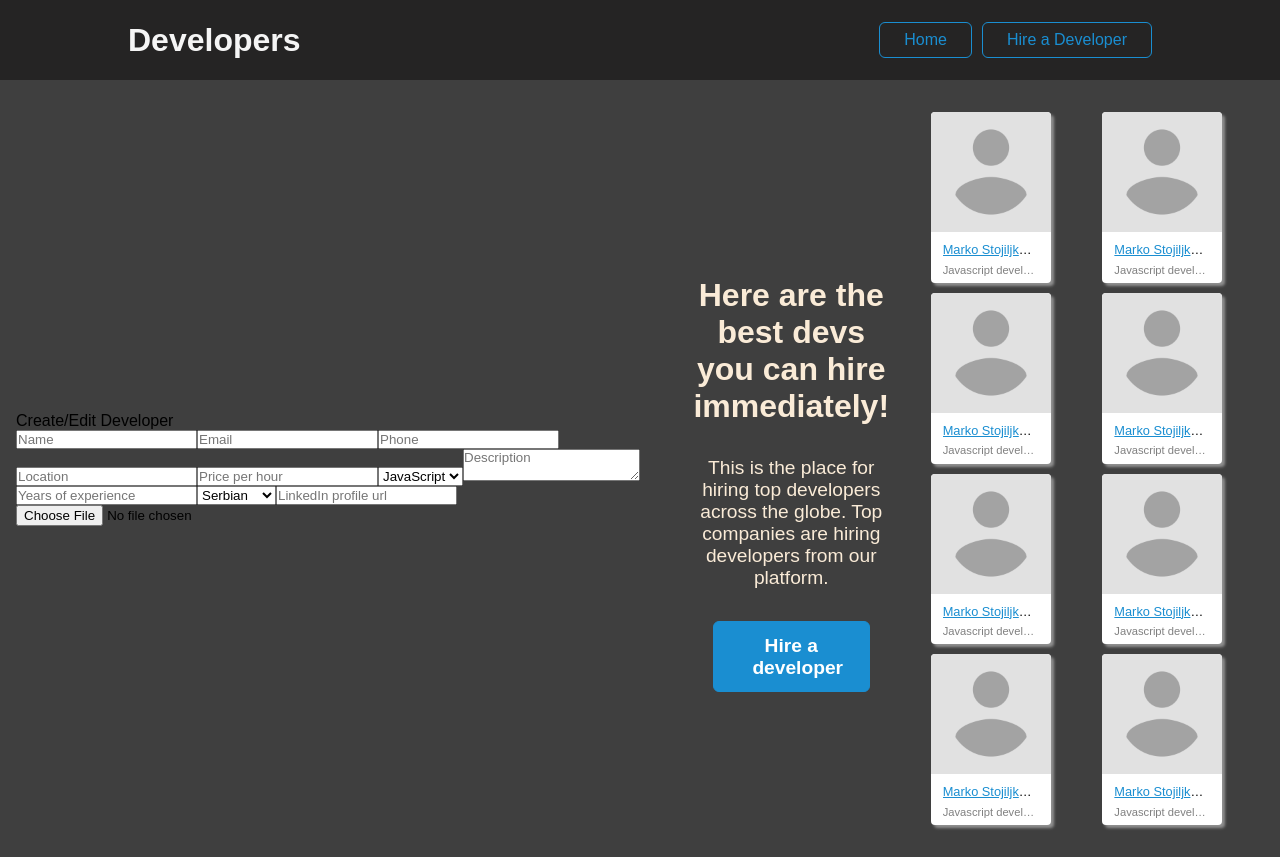
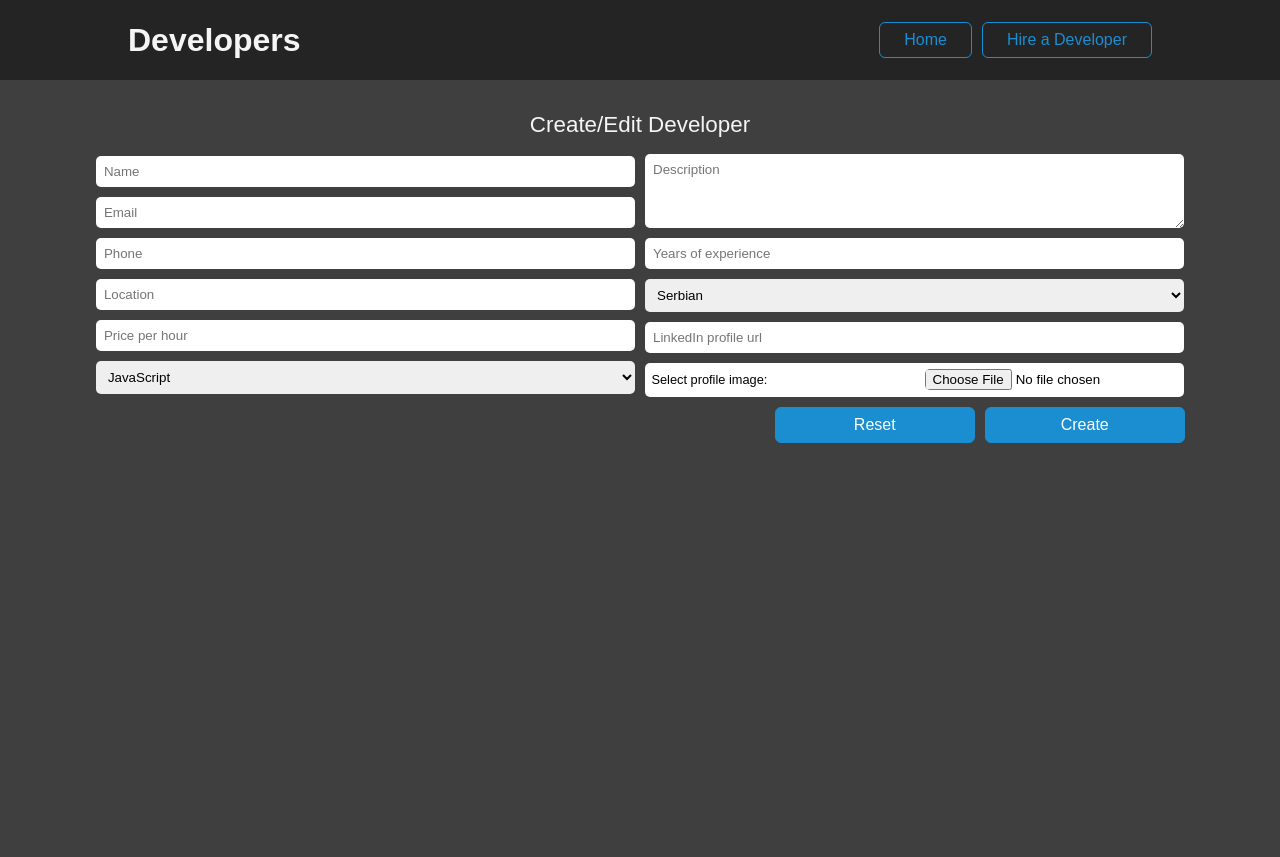
Before and after one commit to stojiljkovicmarko/dev-hiring, a React (Create React App) app: page / in a window 1280 px wide. After the commit the page ends 800 px from the top, so only its background shows below. Built offline with nearby package versions, Linux system fonts and the light colour scheme.

Commit message:
done with form styling, started form data validation with a custom hook

```diff
--- a/src/App.css
+++ b/src/App.css
@@ -14,14 +14,14 @@ button {
   cursor: pointer;
   padding: 0.5rem 1.5rem;
   border-radius: 6px;
-  background-color: transparent;
-  color: #1a8ed1;
+  background-color: #1a8ed1;
+  color: white;
   border: 1px solid #1a8ed1;
 }
 
 button:hover,
 button:active {
-  background-color: #1ac5d1;
-  border-color: #1ac5d1;
+  background-color: #126596;
+  border-color: #126596;
   color: white;
 }
--- a/src/components/Developer/DeveloperForm.js
+++ b/src/components/Developer/DeveloperForm.js
@@ -1,18 +1,79 @@
+import useInput from "../../hooks/useInput";
 import classes from "./DeveloperForm.module.css";
 
-const DeveloperForm = () => {
+const DeveloperForm = (props) => {
+  const {
+    value: nameValue,
+    hasError: nameInputHasError,
+    valueChangeHandler: nameChangeHandler,
+    valueInputBlurHandler: nameInputBlurHandler,
+    reset: resetName,
+  } = useInput((value) => value.trim() !== "");
 
-    return(
-        <div>
-            <div>
+  let emailRegex = new RegExp("[a-z0-9]+@[a-z]+.[a-z]{2,3}");
+
+  const {
+    value: emailValue,
+    hasError: emailInputHasError,
+    valueChangeHandler: emailChangeHandler,
+    valueInputBlurHandler: emailInputBlurHandler,
+    reset: resetEmail,
+  } = useInput((value) => emailRegex.test(value));
+
+  let formIsValid = false;
+
+  if (!nameInputHasError && !emailInputHasError) {
+    formIsValid = true;
+  }
+
+  const resetForm = () => {
+    resetName();
+    resetEmail();
+  };
+
+  const formSubmitHandler = (event) => {
+    event.preventDefault();
+
+    if (!nameValue || !emailValue) {
+      return;
+    }
+
+    resetForm();
+    //ovde cemo dispatch za notifikaciju
+  };
+
+  const inputClasses = (inputFieldHasError) => {
+    return !inputFieldHasError ? "" : classes.invalid;
+  };
+
+  console.log(formIsValid);
+
+  return (
+    <div className={classes["form-container"]}>
+      <div className={classes.heading}>
         <p>Create/Edit Developer</p>
       </div>
-            <form>
-                <input type="text" placeholder="Name" />
-                <input type="email" placeholder="Email" />
+      <form onSubmit={formSubmitHandler}>
+        <div>
+          <input
+            type="text"
+            className={inputClasses(nameInputHasError)}
+            value={nameValue}
+            onChange={nameChangeHandler}
+            onBlur={nameInputBlurHandler}
+            placeholder="Name"
+          />
+          <input
+            type="email"
+            className={inputClasses(emailInputHasError)}
+            value={emailValue}
+            onChange={emailChangeHandler}
+            onBlur={emailInputBlurHandler}
+            placeholder="Email"
+          />
           <input type="text" placeholder="Phone" />
           <input type="text" placeholder="Location" />
-                <input type="number" placeholder="Price per hour" />
+          <input type="number" placeholder="Price per hour" min="0" />
           <select name="technology">
             <option value="JavaScript">JavaScript</option>
             <option value="Java">Java</option>
@@ -21,8 +82,10 @@ const DeveloperForm = () => {
             <option value="Python">Python</option>
             <option value="PHP">PHP</option>
           </select>
+        </div>
+        <div>
           <textarea value="" placeholder="Description" />
-                <input type="number" placeholder="Years of experience" />
+          <input type="number" placeholder="Years of experience" min="0" />
           <select name="language">
             <option value="Serbian">Serbian</option>
             <option value="English">English</option>
@@ -30,11 +93,25 @@ const DeveloperForm = () => {
           </select>
           <input type="text" placeholder="LinkedIn profile url" />
 
-                {/* HERE IS THE PIC IMPORT */}
-                <input type="file" placeholder="Name" />
+          <div className={classes["image-container"]}>
+            <label htmlFor="img">Select profile image: </label>
+            <input
+              type="file"
+              name="img"
+              placeholder="Name"
+              accept="image/png, image/jpg"
+            />
+          </div>
+        </div>
+        <div className={classes["form-actions"]}>
+          <button type="submit">Reset</button>
+          <button type="submit" disabled={!formIsValid}>
+            Create
+          </button>
+        </div>
       </form>
     </div>
   );
-}
+};
 
 export default DeveloperForm;
--- a/src/components/Developer/DeveloperForm.module.css
+++ b/src/components/Developer/DeveloperForm.module.css
@@ -0,0 +1,119 @@
+.form-container {
+  width: 90%;
+  margin: 0 auto;
+  display: flex;
+  flex-direction: column;
+  justify-content: center;
+  align-items: center;
+}
+
+.heading {
+  font-size: 1.4rem;
+  margin-bottom: 1rem;
+  color: whitesmoke;
+}
+
+form {
+  width: 100%;
+  display: flex;
+  flex-direction: column;
+  justify-content: center;
+  align-items: center;
+  gap: 10px;
+}
+
+form div {
+  width: 100%;
+  display: flex;
+  flex-direction: column;
+  gap: 10px;
+}
+
+form input,
+form textarea,
+form select {
+  max-width: 100%;
+  outline: none;
+  border: none;
+  border-radius: 5px;
+  padding: 0.5rem;
+}
+
+form textarea {
+  min-width: 100%;
+}
+
+.image-container {
+  width: 100%;
+  display: flex;
+  flex-direction: row;
+  justify-content: flex-start;
+  align-items: center;
+  background-color: white;
+  border-radius: 5px;
+  padding: 0.4rem;
+}
+
+.image-container label {
+  font-size: 0.8rem;
+  width: 50%;
+}
+
+.image-container input {
+  padding: 0;
+}
+
+.form-actions {
+  display: flex;
+  flex-direction: row;
+  justify-content: flex-end;
+  align-items: center;
+}
+
+.form-actions button {
+  max-width: 200px;
+  min-width: 100px;
+  width: 25%;
+}
+
+button:disabled,
+button:disabled:hover,
+button:active {
+  background-color: #ccc;
+  color: #424242;
+  border-color: #ccc;
+  cursor: not-allowed;
+}
+
+.invalid {
+  border: 2px solid #ff6262;
+  background-color: #ffbfbf;
+}
+
+.invalid:focus {
+  border-color: #ff9d2d;
+  background-color: #ffe1bf;
+}
+
+@media only screen and (min-width: 768px) {
+  form {
+    display: flex;
+    flex-direction: row;
+    flex-wrap: wrap;
+    gap: 10px;
+  }
+
+  form div {
+    width: 48%;
+  }
+
+  form textarea {
+    height: 74px;
+    max-height: 94px;
+    min-height: 74px;
+  }
+
+  .form-actions {
+    width: 97%;
+  }
+}
--- /dev/null
+++ b/src/hooks/useInput.js
@@ -0,0 +1,50 @@
+import { useReducer } from "react";
+
+const initialInputState = {
+  value: "",
+  isTouched: false,
+};
+
+const inputStateReducer = (state, action) => {
+  switch (action.type) {
+    case "INPUT":
+      return { value: action.payload, isTouched: state.isTouched };
+    case "BLUR":
+      return { value: state.value, isTouched: true };
+    case "RESET":
+      return { value: "", isTouched: false };
+    default:
+      return initialInputState;
+  }
+};
+
+function useInput(validateInputValue) {
+  const [state, dispatch] = useReducer(inputStateReducer, initialInputState);
+
+  const enteredValueIsValid = validateInputValue(state.value);
+  const hasError = !enteredValueIsValid && state.isTouched;
+
+  const valueChangeHandler = (event) => {
+    dispatch({ type: "INPUT", payload: event.target.value });
+  };
+
+  const valueInputBlurHandler = (event) => {
+    dispatch({ type: "BLUR" });
+  };
+
+  const reset = () => {
+    dispatch({ type: "RESET" });
+  };
+
+  //we return function to change states of value and touched
+  //and we return if we want to show error nad value
+  return {
+    value: state.value,
+    hasError,
+    valueChangeHandler,
+    valueInputBlurHandler,
+    reset,
+  };
+}
+
+export default useInput;
--- a/src/pages/Welcome.js
+++ b/src/pages/Welcome.js
@@ -1,5 +1,5 @@
-import WelcomeTopDevs from "../components/Welcome/WelcomeTopDevs";
-import WelcomeInfo from "../components/Welcome/WelcomeInfo";
+// import WelcomeTopDevs from "../components/Welcome/WelcomeTopDevs";
+// import WelcomeInfo from "../components/Welcome/WelcomeInfo";
 
 import classes from "./Welcome.module.css";
 import DeveloperForm from "../components/Developer/DeveloperForm";
@@ -8,8 +8,6 @@ const Welcome = () => {
   return (
     <section className={classes.section}>
       <DeveloperForm />
-      <WelcomeInfo />
-      <WelcomeTopDevs />
     </section>
   );
 };
--- a/src/ui/Section.module.css
+++ /dev/null
@@ -1,5 +0,0 @@
-.section {
-    width: 100%;
-    margin: 1rem auto;
-    padding: 1rem;
-}
```
Also changed, not shown: src/ui/Card.js (+7 -1 lines). Lines whose indentation alone changed are shown as unchanged.
